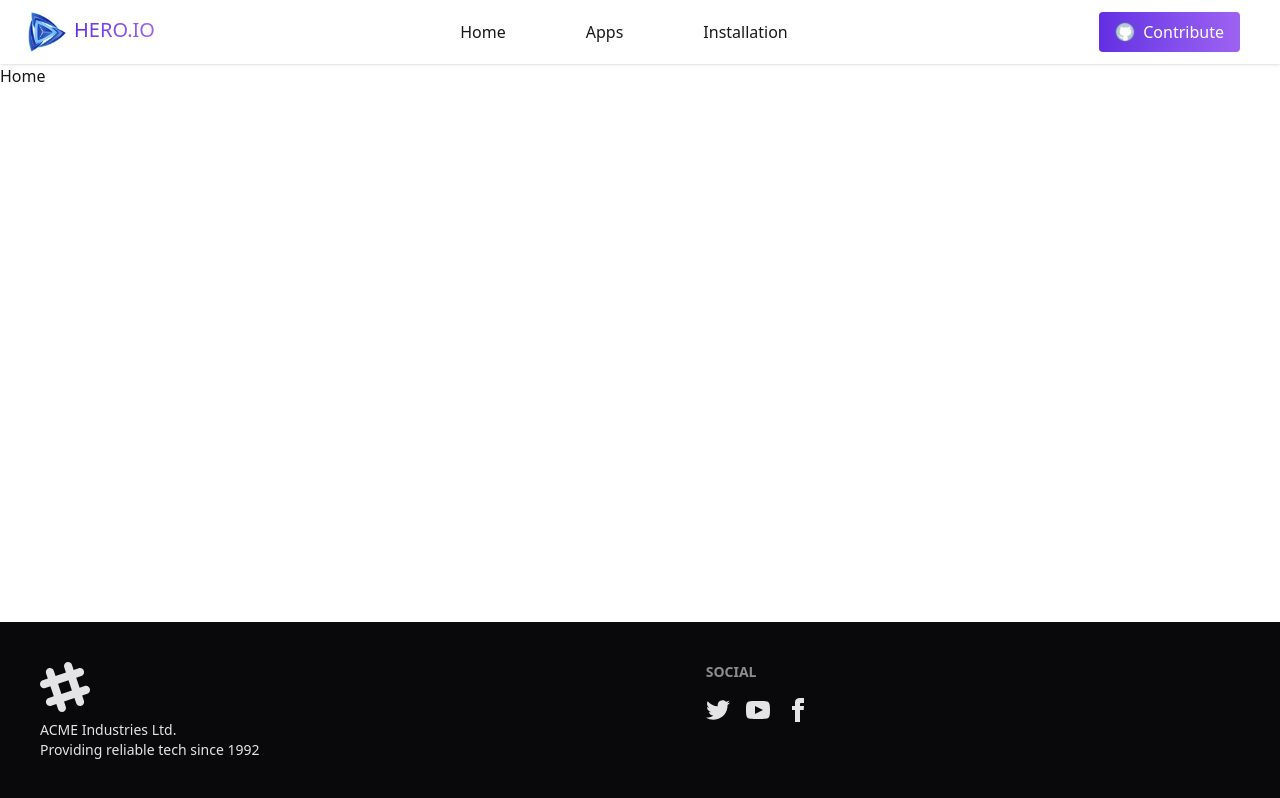
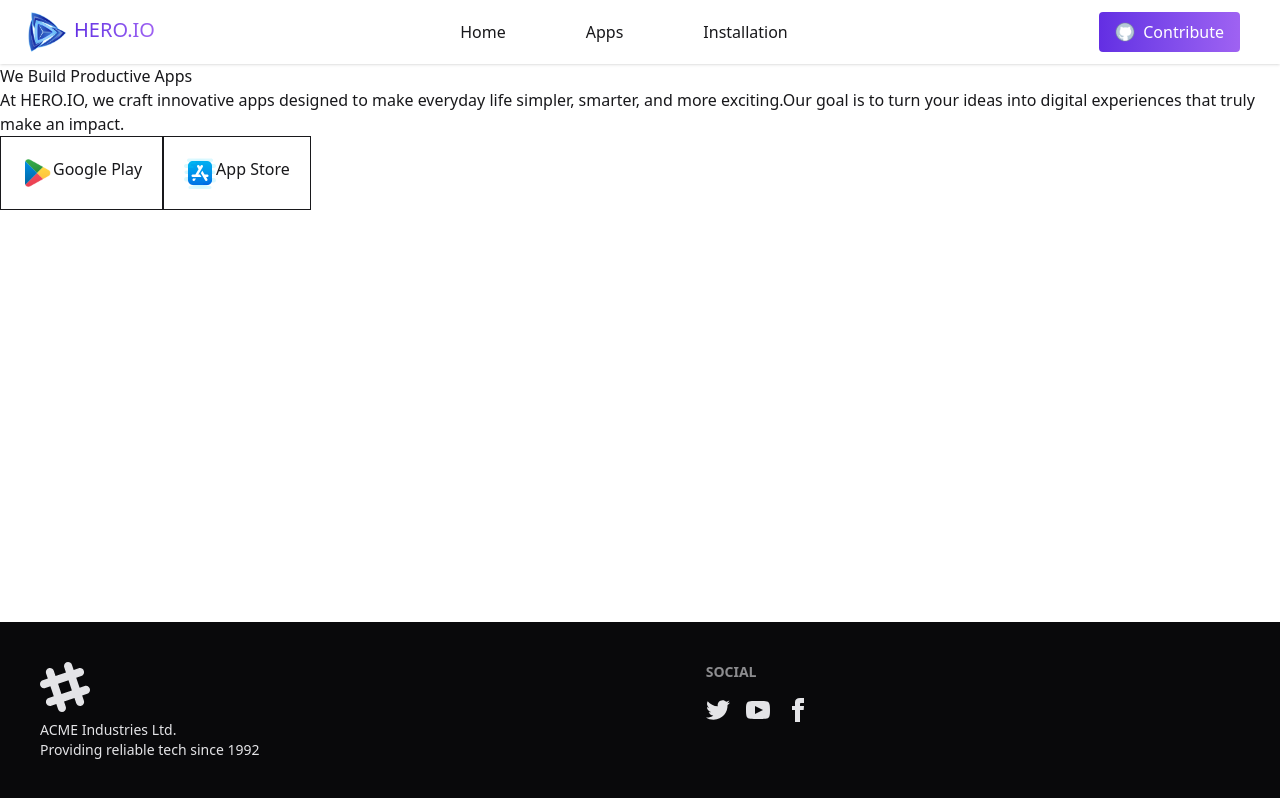
Before and after one commit to tamjid97/assignment-8, a React app: page / in a window 1280 px wide. Built offline with nearby package versions, Linux system fonts and the light colour scheme; the HTML template or start-up script is replaced by a standard one.

Commit message:
added some work at home section

```diff
--- a/src/Components/Navbar.jsx
+++ b/src/Components/Navbar.jsx
@@ -2,6 +2,9 @@ import React from 'react';
 import logoImg from '../assets/assets/logo.png'
 import githubLogo from '../assets/assets/icons8-github-logo-30.png'
 import { NavLink } from 'react-router';
+
+
+
 
 const Navbar = () => {
   return (
@@ -41,10 +44,16 @@ const Navbar = () => {
     </div>
   </div>
   <div className="navbar-end mr-8 ">
-  <button className="flex items-center gap-2 rounded bg-gradient-to-r from-[#632EE3] to-[#9F62F2] px-4 py-2 text-white hover:scale-108 hover:shadow-lg hover:opacity-100 cursor-pointer ">
-    <img src={githubLogo} alt="GitHub Logo" className="w-5 h-5" />
+    <a
+    href="https://github.com/tamjid97/tamjid97.git"
+    target="_blank"
+    rel="git hub repo"
+    className="flex items-center gap-2 rounded bg-gradient-to-r from-[#632EE3] to-[#9F62F2] px-4 py-2 text-white hover:scale-105 hover:shadow-lg hover:opacity-90 cursor-pointer transition-all duration-300"
+  >
+  <img src={githubLogo} alt="GitHub Logo" className="w-5 h-5" />
     <span>Contribute</span>
-  </button>
+  </a>
+
 </div>
 
 </div>
--- a/src/Pages/ErrorApp.jsx
+++ b/src/Pages/ErrorApp.jsx
@@ -1,10 +1,21 @@
 import React from 'react';
-
+import ErrorAppImg from '../assets/assets/App-Error.png'
 const EroreApp = () => {
   return (
-    <div>
-      <h1>Error App</h1>
-    </div>
+    <div className="flex flex-col items-center justify-center min-h-screen p-5 text-center">
+  <img className="w-72 h-72 mb-8" src={ErrorAppImg} alt="Error Image" />
+  <h1 className="text-6xl font-bold mb-4 text-gray-800">
+    OPPS!! APP NOT FOUND
+  </h1>
+  <p className="text-2xl text-gray-600 mb-8">
+    The App you are requesting is not found on our system.  please try another apps
+  </p>
+  <div>
+  <Link to="/"  className="flex items-center gap-2 rounded-full bg-gradient-to-r from-[#632EE3] to-[#9F62F2] px-6 py-3 text-white font-semibold text-lg transition-all duration-300 hover:scale-105 hover:shadow-xl hover:opacity-90 cursor-pointer">
+  Go Back!
+  </Link>
+  </div>
+</div>
   );
 };
 
--- a/src/Pages/Home.jsx
+++ b/src/Pages/Home.jsx
@@ -1,11 +1,44 @@
 import React from 'react';
+import google from '../assets/assets/icons8-google-play-store-48.png'
+import appStor from '../assets/assets/icons8-app-store-64.png'
 
 const Home = () => {
 
   return (
+    // section 1 play and app stor
+    <section>
+    <h1>We Build <span>Productive</span> Apps</h1>
+    <p>At HERO.IO, we craft innovative apps designed to make everyday life simpler, smarter, and more exciting.Our goal is to turn your ideas into digital experiences that truly make an impact.</p>
     <div>
-      <h1>Home</h1>
+      <div className='flex '>
+
+        <div className='border p-5'>
+          <a href="https://play.google.com/store/games?hl=en"
+            target="_blank"
+            className='flex'
+          >
+        <img src={google} alt="google" className='w-8 h-8'/>
+        <span>Google Play</span>
+        </a>
+        </div>
+
+        <div className='border p-5'>
+      <a href="https://www.apple.com/app-store/"
+            target="_blank"
+            className='flex'
+
+
+          >
+        <img src={appStor} alt="AppStor" className='w-8 h-8'/>
+        <span>App Store</span>
+        </a>
+        </div>
+
+      </div>
+
+
     </div>
+    </section>
   );
 };
 
--- a/src/Routes/Routrs.jsx
+++ b/src/Routes/Routrs.jsx
@@ -11,9 +11,10 @@ const router = createBrowserRouter([
 
 
   {
+    errorElement: <ErrorApp/>,
     path: '/',
     element: <MainLayout/>,
-    errorElement: <ErrorApp/>,
+
     children: [
 {
     index: true,
```
Also changed, not shown: src/assets/assets/icons8-app-store-64.png (added), src/assets/assets/icons8-google-play-store-48.png (added).
